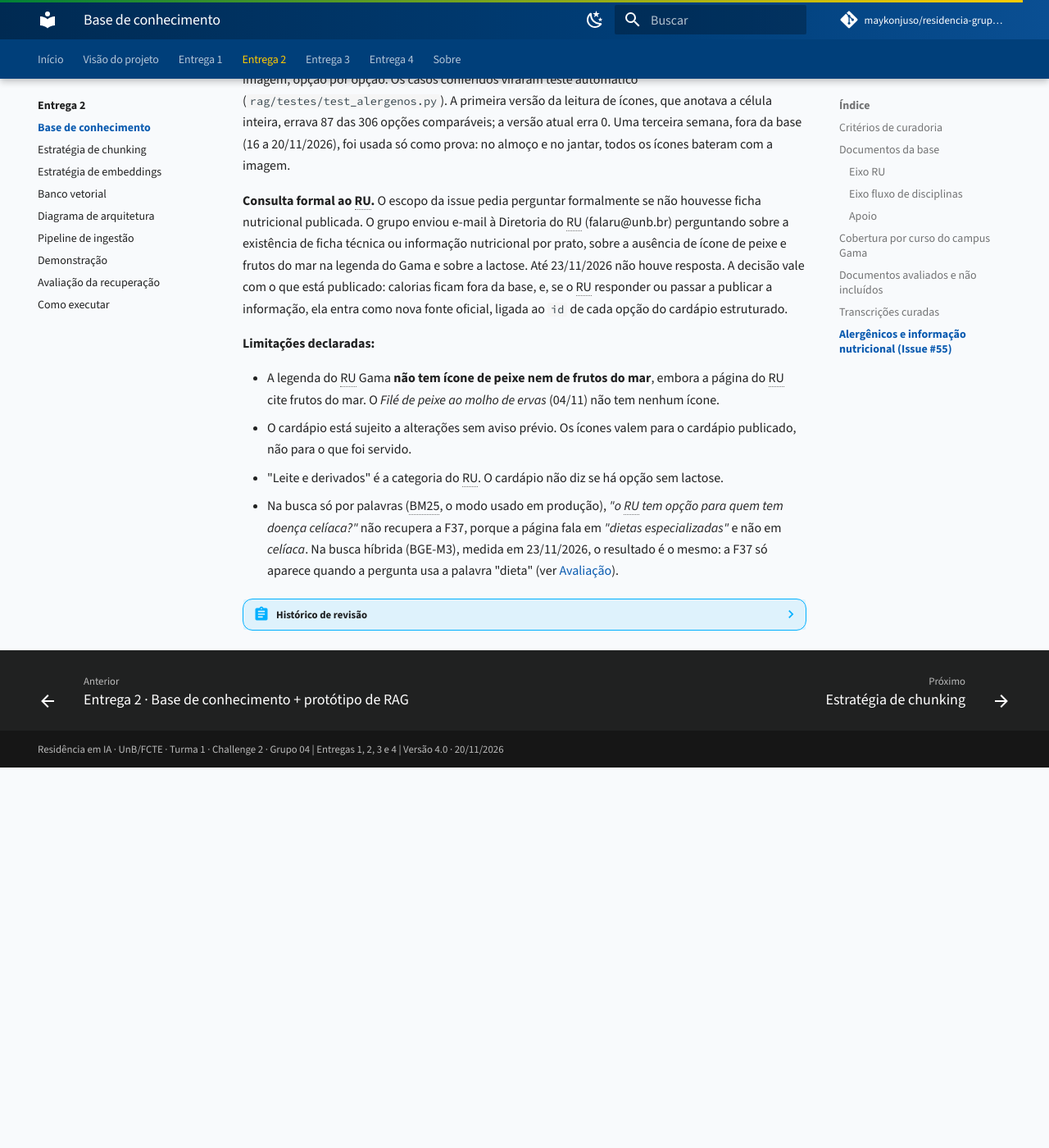
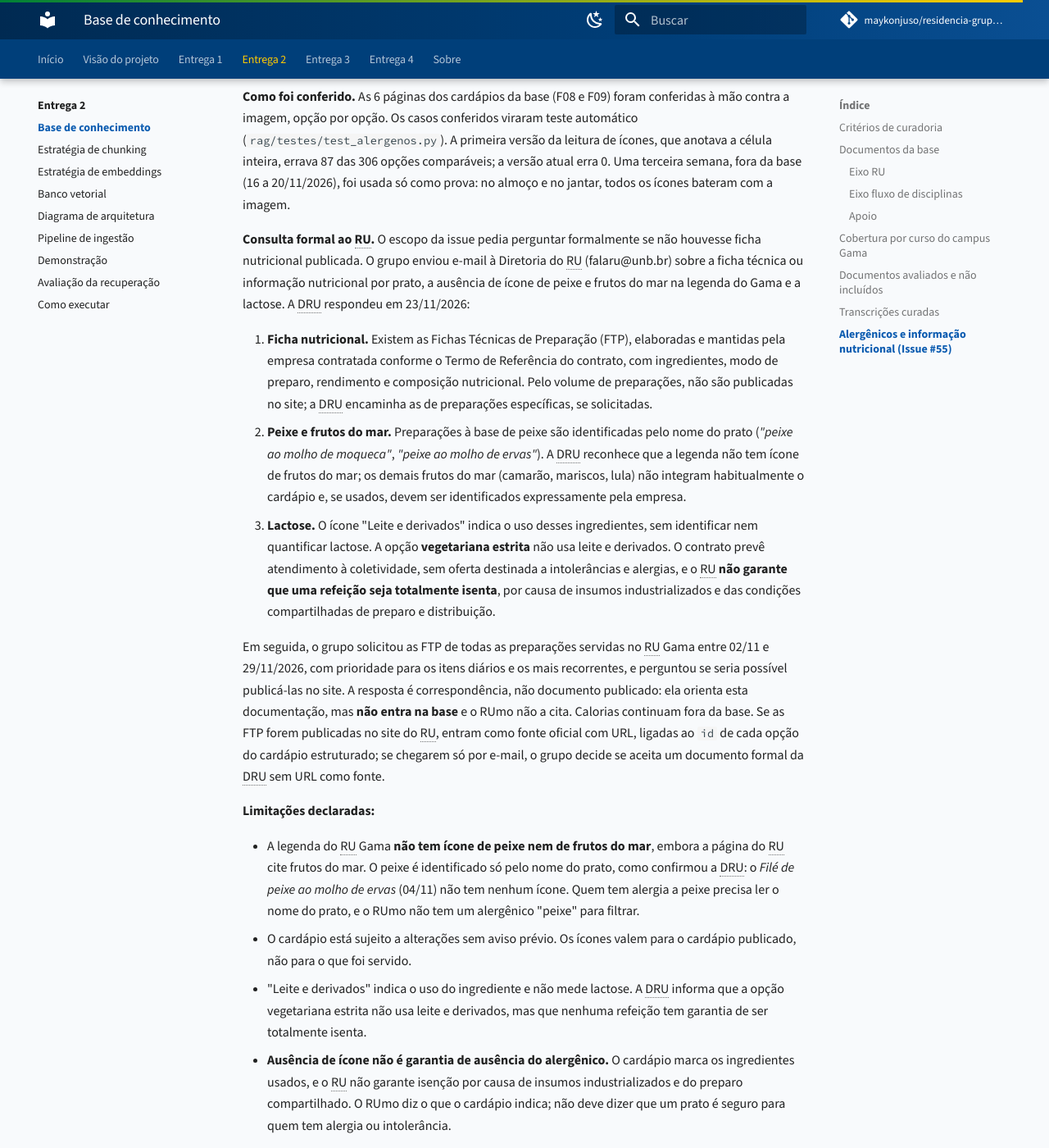
Before and after one commit to maykonjuso/residencia-grupo-4, an MkDocs documentation site: the page built from docs/entrega-2/base-de-conhecimento.md, in a window 1280 px wide and 1400 px high, scrolled down 12727 px. Shown: the whole window at 82% size. Built offline with MkDocs 1.6.1 and Material for MkDocs 9.7.7, drawn with Linux system fonts in a browser that asks for light colours; comment, search, counter and statistics services are not loaded; before the commit the page ends 13663 px from its top, so only the background shows below that; some of the changed text lies outside the part shown.

Commit message:
docs(base): registra resposta da Diretoria do RU sobre fichas, peixe e lactose (Refs #55)
A DRU respondeu em 23/11/2026: as Fichas Técnicas de Preparação existem com a
empresa contratada e não são publicadas; o peixe é identificado pelo nome do
prato; o ícone de leite indica uso e não lactose, e o RU não garante refeição
totalmente isenta. Registra o pedido das fichas e o aviso de que ausência de
ícone não é garantia de ausência do alergênico. A resposta orienta a
documentação, mas não entra na base.

Co-Authored-By: Claude Opus 5.5 <noreply@anthropic.com>

```diff
--- a/docs/entrega-2/base-de-conhecimento.md
+++ b/docs/entrega-2/base-de-conhecimento.md
@@ -69,11 +69,11 @@ Um terceiro caso não é imagem, mas perde informação na extração:
 
 ## Alergênicos e informação nutricional (Issue #55)
 
-Perguntas como *"a lasanha tem glúten?"* ou *"qual o prato menos calórico?"* dependem de dados por prato. A **Tabela 4** resume o que o RU publica, conferido em 18/11/2026 no site do RU e nos PDFs dos cardápios do Gama.
+Perguntas como *"a lasanha tem glúten?"* ou *"qual o prato menos calórico?"* dependem de dados por prato. A **Tabela 4** resume o que o RU publica, conferido em 18/11/2026 no site do RU e nos PDFs dos cardápios do Gama e completado pela resposta da Diretoria do RU de 23/11/2026.
 
 | Informação | O RU publica? | Onde |
 |---|---|---|
-| Calorias e nutrientes por prato | **Não** | Nem no site nem no PDF do cardápio |
+| Calorias e nutrientes por prato | **Não** | As Fichas Técnicas de Preparação existem, com a empresa contratada, mas não são publicadas (resposta da DRU, 23/11/2026) |
 | Alergênicos por prato | **Sim**, por ícones | PDF do cardápio semanal, com legenda no rodapé de cada página |
 | Atendimento a dietas especiais | **Não**, por declaração oficial | Página "Serviço alimentação" (F37) |
 
@@ -90,13 +90,20 @@ A página do RU (F37) diz que *"preparações que contenham leite de origem anim
 
 **Como foi conferido.** As 6 páginas dos cardápios da base (F08 e F09) foram conferidas à mão contra a imagem, opção por opção. Os casos conferidos viraram teste automático (`rag/testes/test_alergenos.py`). A primeira versão da leitura de ícones, que anotava a célula inteira, errava 87 das 306 opções comparáveis; a versão atual erra 0. Uma terceira semana, fora da base (16 a 20/11/2026), foi usada só como prova: no almoço e no jantar, todos os ícones bateram com a imagem.
 
-**Consulta formal ao RU.** O escopo da issue pedia perguntar formalmente se não houvesse ficha nutricional publicada. O grupo enviou e-mail à Diretoria do RU (falaru@unb.br) perguntando sobre a existência de ficha técnica ou informação nutricional por prato, sobre a ausência de ícone de peixe e frutos do mar na legenda do Gama e sobre a lactose. Até 23/11/2026 não houve resposta. A decisão vale com o que está publicado: calorias ficam fora da base, e, se o RU responder ou passar a publicar a informação, ela entra como nova fonte oficial, ligada ao `id` de cada opção do cardápio estruturado.
+**Consulta formal ao RU.** O escopo da issue pedia perguntar formalmente se não houvesse ficha nutricional publicada. O grupo enviou e-mail à Diretoria do RU (falaru@unb.br) sobre a ficha técnica ou informação nutricional por prato, a ausência de ícone de peixe e frutos do mar na legenda do Gama e a lactose. A DRU respondeu em 23/11/2026:
+
+1. **Ficha nutricional.** Existem as Fichas Técnicas de Preparação (FTP), elaboradas e mantidas pela empresa contratada conforme o Termo de Referência do contrato, com ingredientes, modo de preparo, rendimento e composição nutricional. Pelo volume de preparações, não são publicadas no site; a DRU encaminha as de preparações específicas, se solicitadas.
+2. **Peixe e frutos do mar.** Preparações à base de peixe são identificadas pelo nome do prato (*"peixe ao molho de moqueca"*, *"peixe ao molho de ervas"*). A DRU reconhece que a legenda não tem ícone de frutos do mar; os demais frutos do mar (camarão, mariscos, lula) não integram habitualmente o cardápio e, se usados, devem ser identificados expressamente pela empresa.
+3. **Lactose.** O ícone "Leite e derivados" indica o uso desses ingredientes, sem identificar nem quantificar lactose. A opção **vegetariana estrita** não usa leite e derivados. O contrato prevê atendimento à coletividade, sem oferta destinada a intolerâncias e alergias, e o RU **não garante que uma refeição seja totalmente isenta**, por causa de insumos industrializados e das condições compartilhadas de preparo e distribuição.
+
+Em seguida, o grupo solicitou as FTP de todas as preparações servidas no RU Gama entre 02/11 e 29/11/2026, com prioridade para os itens diários e os mais recorrentes, e perguntou se seria possível publicá-las no site. A resposta é correspondência, não documento publicado: ela orienta esta documentação, mas **não entra na base** e o RUmo não a cita. Calorias continuam fora da base. Se as FTP forem publicadas no site do RU, entram como fonte oficial com URL, ligadas ao `id` de cada opção do cardápio estruturado; se chegarem só por e-mail, o grupo decide se aceita um documento formal da DRU sem URL como fonte.
 
 **Limitações declaradas:**
 
-- A legenda do RU Gama **não tem ícone de peixe nem de frutos do mar**, embora a página do RU cite frutos do mar. O *Filé de peixe ao molho de ervas* (04/11) não tem nenhum ícone.
+- A legenda do RU Gama **não tem ícone de peixe nem de frutos do mar**, embora a página do RU cite frutos do mar. O peixe é identificado só pelo nome do prato, como confirmou a DRU: o *Filé de peixe ao molho de ervas* (04/11) não tem nenhum ícone. Quem tem alergia a peixe precisa ler o nome do prato, e o RUmo não tem um alergênico "peixe" para filtrar.
 - O cardápio está sujeito a alterações sem aviso prévio. Os ícones valem para o cardápio publicado, não para o que foi servido.
-- "Leite e derivados" é a categoria do RU. O cardápio não diz se há opção sem lactose.
+- "Leite e derivados" indica o uso do ingrediente e não mede lactose. A DRU informa que a opção vegetariana estrita não usa leite e derivados, mas que nenhuma refeição tem garantia de ser totalmente isenta.
+- **Ausência de ícone não é garantia de ausência do alergênico.** O cardápio marca os ingredientes usados, e o RU não garante isenção por causa de insumos industrializados e do preparo compartilhado. O RUmo diz o que o cardápio indica; não deve dizer que um prato é seguro para quem tem alergia ou intolerância.
 - Na busca só por palavras (BM25, o modo usado em produção), *"o RU tem opção para quem tem doença celíaca?"* não recupera a F37, porque a página fala em *"dietas especializadas"* e não em *celíaca*. Na busca híbrida (BGE-M3), medida em 23/11/2026, o resultado é o mesmo: a F37 só aparece quando a pergunta usa a palavra "dieta" (ver [Avaliação](avaliacao.md#alergenicos-por-prato-issue-55)).
 
 ??? abstract "Histórico de revisão"
@@ -107,3 +114,4 @@ A página do RU (F37) diz que *"preparações que contenham leite de origem anim
     | 18/11/2026 | 1.1 | 37 documentos: F37 (serviço de alimentação do RU), alergênicos por prato lidos dos ícones do cardápio, calorias declaradas como lacuna (Issue #55) | Grupo 04 |
     | 23/11/2026 | 1.2 | Limitação do vocabulário "celíaca" confirmada na busca híbrida (Issue #55); consulta ao RU por e-mail registrada, sem resposta até esta data (Issue #55) | Gabriella Oliveira |
     | 23/11/2026 | 1.3 | 56 documentos: calendário 2026.2 na versão de 02/10/2026, feriados (F57) e verão 2027 (F58), campo `vigencia` nos calendários; abertura atualizada com as fontes da #53 (Issue #57) | Gabriella Oliveira |
+    | 23/11/2026 | 1.4 | Resposta da Diretoria do RU registrada (fichas técnicas existem e não são publicadas; peixe identificado pelo nome; ausência de ícone não garante isenção) e pedido das fichas das preparações de 02/11 a 29/11 (Issue #55) | Gabriella Oliveira |
```
